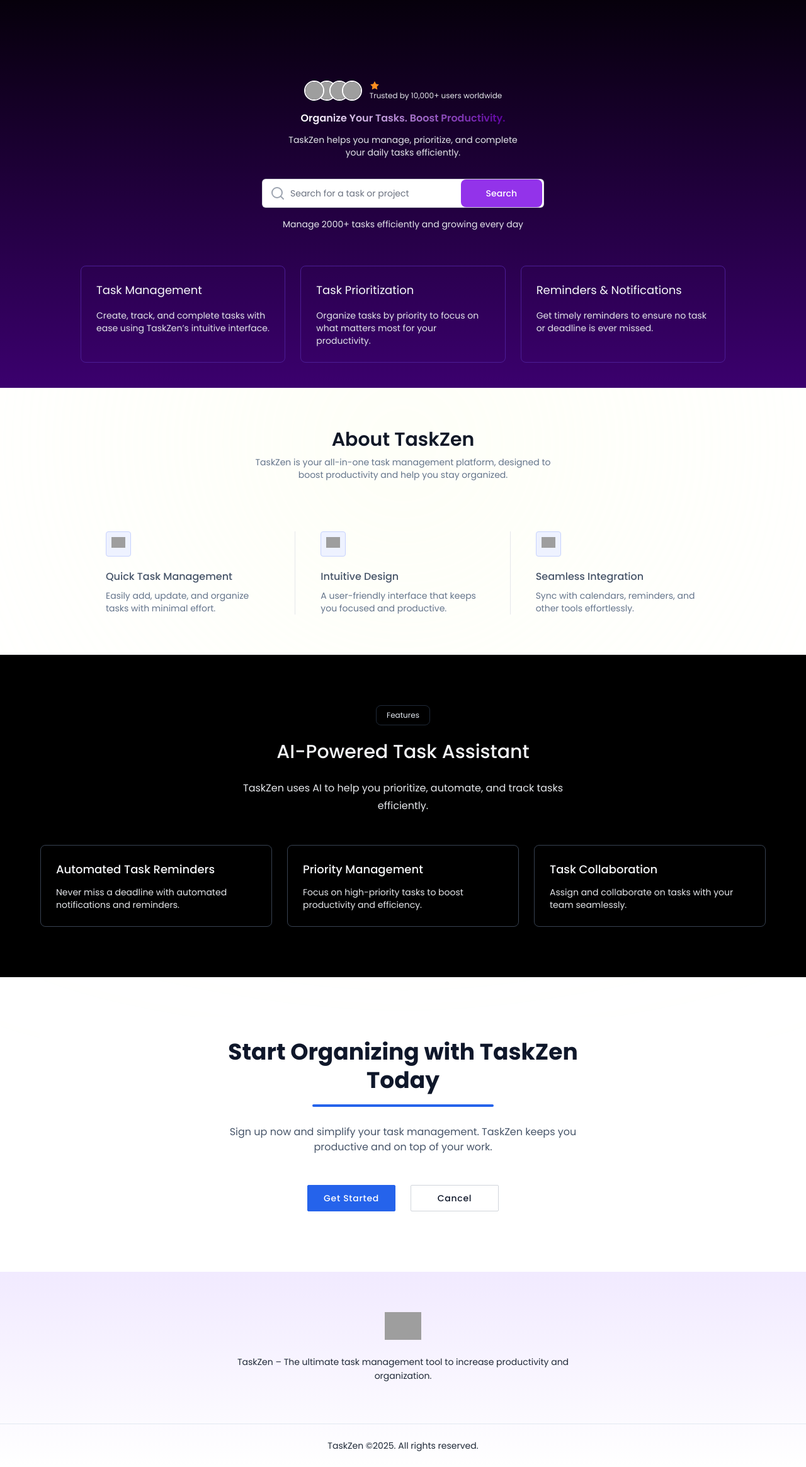
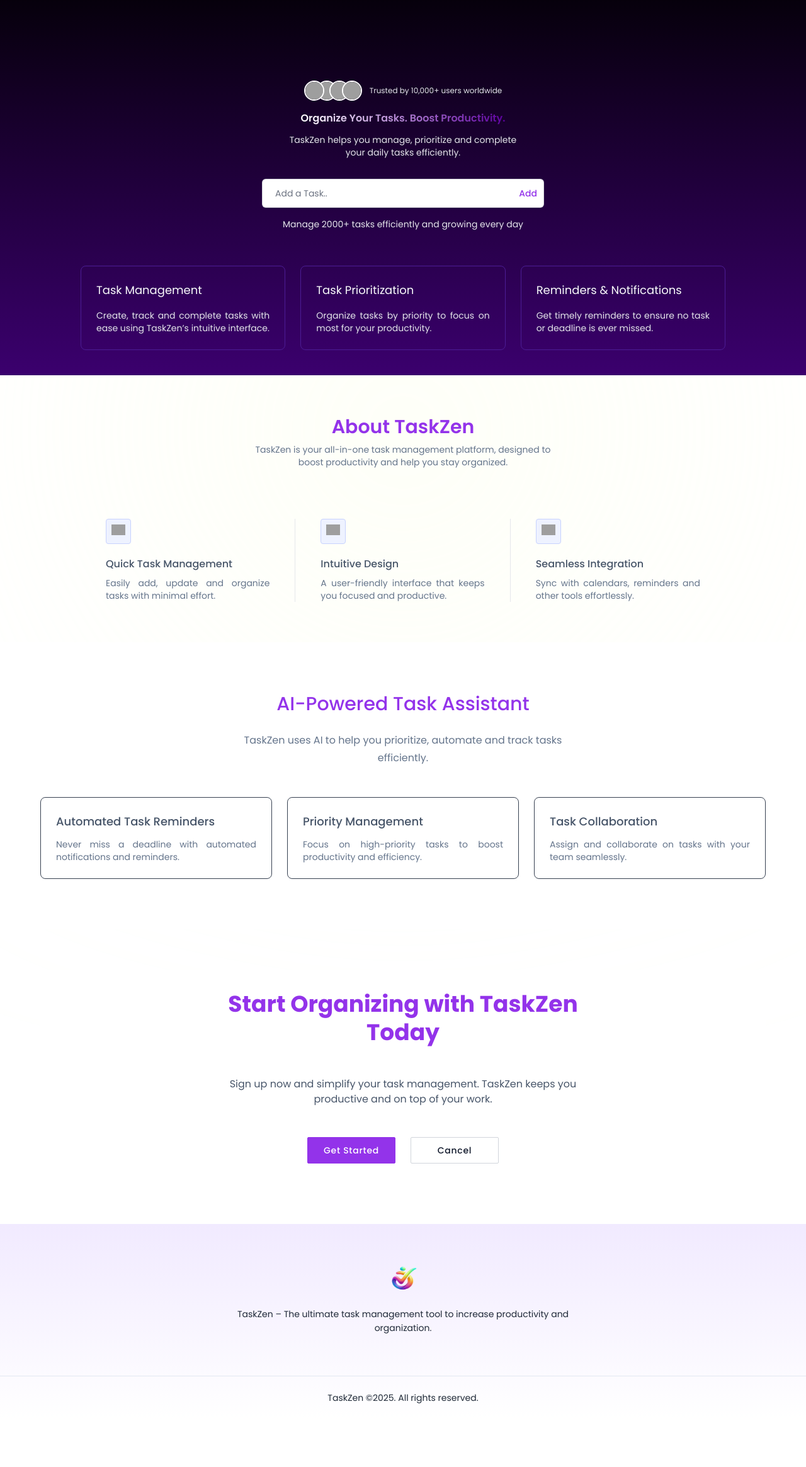
Before and after one commit to pavithira-nilavalagan/taskzen, a Flask app: page / in a window 1280 px wide. Shown: the part 72-2402 px from the top of the page at 63% size. After the commit the page ends 2301 px from the top, so only its background shows below. Run offline with Flask 3, Linux system fonts and the light colour scheme; some libraries are stand-ins or nearby versions; grey boxes are pictures that could not be loaded.

Commit message:
Update index.html

```diff
--- a/templates/index.html
+++ b/templates/index.html
@@ -21,14 +21,14 @@
 <section class='flex flex-col items-center bg-gradient-to-b from-black to-[#3B006E] text-white px-4 pb-10'>
         <nav class="flex items-center justify-between py-3 md:px-16 lg:px-24 xl:px-32 md:py-4 w-full">
             <a href="#">
-                <h1>TaskZen</h1>
+                <h1 class="hover:text-purple-600">TaskZen</h1>
             </a>
             <div id="menu" class="max-md:w-0 max-md:absolute max-md:top-0 max-md:z-10 max-md:left-0 max-md:transition-all max-md:duration-300 max-md:overflow-hidden max-md:h-full max-md:bg-black/50 max-md:backdrop-blur max-md:flex-col max-md:justify-center flex items-center gap-8 text-sm">
-                <a href="#" class="text-gray-200 hover:text-gray-300 menu-item">Home</a>
-                <a href="#about" class="text-gray-200 hover:text-gray-300 menu-item">About</a>
-                <a href="#features" class="text-gray-200 hover:text-gray-300 menu-item">Features</a>
-                <a href="/login" class="text-gray-200 hover:text-gray-300 menu-item">Login</a>
-                <a href="#contact" class="text-gray-200 hover:text-gray-300 menu-item">Contact</a>
+                <a href="#" class="text-gray-200 hover:text-purple-600 menu-item">Home</a>
+                <a href="#about" class="text-gray-200 hover:text-purple-600 menu-item">About</a>
+                <a href="#features" class="text-gray-200 hover:text-purple-600 menu-item">Features</a>
+                <a href="/login" class="text-gray-200 hover:text-purple-600 menu-item">Login</a>
+                <a href="#contact" class="text-gray-200 hover:text-purple-600 menu-item">Contact</a>
 
                 <a href="/register"><button class="md:hidden bg-purple-600 hover:bg-purple-700 text-slate-50 px-10 h-10 rounded-full text-sm transition">
                     Get Started
@@ -63,10 +63,7 @@
             </div>
 
             <div>
-                <div class="flex">
-                    <svg xmlns="http://www.w3.org/2000/svg" width="16" height="16" viewBox="0 0 24 24" fill="none" stroke="currentColor" strokeWidth="2" strokeLinecap="round" strokeLinejoin="round" class="lucide lucide-star text-transparent fill-[#FF8F20]" aria-hidden="true"><path d="M11.525 2.295a.53.53 0 0 1 .95 0l2.31 4.679a2.123 2.123 0 0 0 1.595 1.16l5.166.756a.53.53 0 0 1 .294.904l-3.736 3.638a2.123 2.123 0 0 0-.611 1.878l.882 5.14a.53.53 0 0 1-.771.56l-4.618-2.428a2.122 2.122 0 0 0-1.973 0L6.396 21.01a.53.53 0 0 1-.77-.56l.881-5.139a2.122 2.122 0 0 0-.611-1.879L2.16 9.795a.53.53 0 0 1 .294-.906l5.165-.755a2.122 2.122 0 0 0 1.597-1.16z"></path></svg>
-                    <!-- 5 stars total, same as original -->
-                </div>
+
                 <p class="text-xs text-gray-200">Trusted by 10,000+ users worldwide</p>
             </div>
         </div>
@@ -75,13 +72,12 @@
             Organize Your Tasks. Boost Productivity.
         </h1>
         <p class="text-gray-200 text-sm max-md:px-2 text-center max-w-sm mt-3">
-            TaskZen helps you manage, prioritize, and complete your daily tasks efficiently.
+            TaskZen helps you manage, prioritize and complete your daily tasks efficiently.
         </p>
 
         <div class="mt-8 flex items-center text-sm bg-white h-13 border pl-3 pr-0.5 rounded-md border-gray-500/30 w-full max-w-md">
-            <svg xmlns="http://www.w3.org/2000/svg" width="24" height="24" viewBox="0 0 24 24" fill="none" stroke="currentColor" stroke-width="2" stroke-linecap="round" stroke-linejoin="round" class='text-gray-400 shrink-0'><path d="m21 21-4.34-4.34" /><circle cx="11" cy="11" r="8" /></svg>
-            <input class="px-2 w-full h-full outline-none placeholder:text-gray-500 text-gray-500 bg-transparent rounded-lg" type="text" placeholder="Search for a task or project" />
-            <button type="submit" class="bg-purple-600 hover:bg-purple-700 px-10 h-11 font-medium text-sm rounded-lg">Search</button>
+            <input class="px-2 w-full h-full outline-none placeholder:text-gray-500 text-gray-500 bg-transparent rounded-md" type="text" placeholder="Add a Task.."  required/>
+            <button type="submit" class="text-purple-600 px-2 h-11 font-medium text-sm " onclick="alert('Task added..!')">Add</button>
         </div>
 
         <p class='text-gray-200 mt-4 text-sm'>Manage 2000+ tasks efficiently and growing every day</p>
@@ -90,22 +86,22 @@
             <div class='bg-linear-to-b from-[#2A0150] to-[#090025] hover:-translate-y-1 transition duration-300 border border-violet-900 rounded-lg p-6 space-y-4'>
 
                 <p class='text-lg text-gray-50'>Task Management</p>
-                <p class='text-sm text-gray-200'>Create, track, and complete tasks with ease using TaskZen’s intuitive interface.</p>
+                <p class='text-sm text-gray-200' style="text-align: justify;">Create, track and complete tasks with ease using TaskZen’s intuitive interface.</p>
             </div>
             <div class='bg-linear-to-b from-[#2A0150] to-[#090025] hover:-translate-y-1 transition duration-300 border border-violet-900 rounded-lg p-6 space-y-4'>
                 <p class='text-lg text-gray-50'>Task Prioritization</p>
-                <p class='text-sm text-gray-200'>Organize tasks by priority to focus on what matters most for your productivity.</p>
+                <p class='text-sm text-gray-200' style="text-align: justify;">Organize tasks by priority to focus on most for your productivity.</p>
             </div>
             <div class='bg-linear-to-b from-[#2A0150] to-[#090025] hover:-translate-y-1 transition duration-300 border border-violet-900 rounded-lg p-6 space-y-4'>
                 <p class='text-lg text-gray-50'>Reminders & Notifications</p>
-                <p class='text-sm text-gray-200'>Get timely reminders to ensure no task or deadline is ever missed.</p>
+                <p class='text-sm text-gray-200' style="text-align: justify;">Get timely reminders to ensure no task or deadline is ever missed.</p>
             </div>
         </div>
 </section>
 
 <!-- ABOUT SECTION -->
 <section id="about" class="max-w-6xl mx-auto px-4 md:px-0 py-16">
-<h1 class="text-3xl font-semibold text-center mx-auto">About TaskZen</h1>
+<h1 class="text-3xl font-semibold text-center mx-auto text-purple-600">About TaskZen</h1>
 <p class="text-sm text-slate-500 text-center mt-2 max-w-lg mx-auto">
     TaskZen is your all-in-one task management platform, designed to boost productivity and help you stay organized.
 </p>
@@ -117,7 +113,7 @@
         </div>
         <div class="mt-5 space-y-2">
             <h3 class="text-base font-medium text-slate-600">Quick Task Management</h3>
-            <p class="text-sm text-slate-500">Easily add, update, and organize tasks with minimal effort.</p>
+            <p class="text-sm text-slate-500" style="text-align: justify;">Easily add, update and organize tasks with minimal effort.</p>
         </div>
     </div>
     <div class="py-10 border-b border-gray-200 md:py-0 lg:border-r md:border-b-0 md:px-10">
@@ -126,7 +122,7 @@
         </div>
         <div class="mt-5 space-y-2">
             <h3 class="text-base font-medium text-slate-600">Intuitive Design</h3>
-            <p class="text-sm text-slate-500">A user-friendly interface that keeps you focused and productive.</p>
+            <p class="text-sm text-slate-500" style="text-align: justify;">A user-friendly interface that keeps you focused and productive.</p>
         </div>
     </div>
     <div class="py-10 border-b border-gray-200 md:py-0 md:border-b-0 md:px-10">
@@ -135,29 +131,28 @@
         </div>
         <div class="mt-5 space-y-2">
             <h3 class="text-base font-medium text-slate-600">Seamless Integration</h3>
-            <p class="text-sm text-slate-500">Sync with calendars, reminders, and other tools effortlessly.</p>
+            <p class="text-sm text-slate-500" style="text-align: justify;">Sync with calendars, reminders and other tools effortlessly.</p>
         </div>
     </div>
 </div>
 </section>
 
 <!-- FEATURES SECTION -->
-<section class="py-20 px-4 bg-black flex flex-col justify-center items-center gap-6" id="features">
-    <button class='px-4 h-8 border border-gray-800 text-slate-200 text-xs rounded-lg'>Features</button>
-    <h2 class="text-3xl md:text-[40px]/12 font-medium text-gray-100 max-w-lg text-center leading-tight">AI-Powered Task Assistant</h2>
-    <p class='text-base/7 text-gray-200 max-w-xl text-center'>TaskZen uses AI to help you prioritize, automate, and track tasks efficiently.</p>
+<section class="py-20 px-4 bg-white flex flex-col justify-center items-center gap-6" id="features">
+    <h2 class="text-3xl md:text-[40px]/12 font-medium text-purple-600 max-w-lg text-center leading-tight">AI-Powered Task Assistant</h2>
+    <p class='text-base/7 text-slate-500 max-w-xl text-center'>TaskZen uses AI to help you prioritize, automate and track tasks efficiently.</p>
     <div class="relative max-w-6xl mx-auto grid grid-cols-1 md:grid-cols-2 lg:grid-cols-3 gap-6 mt-6">
         <div class='bg-linear-to-b from-[#020204] to-[#191130] border border-gray-700 rounded-lg p-6 space-y-3 hover:-translate-y-1 transition duration-300'>
-            <p class='font-medium text-lg text-gray-100'>Automated Task Reminders</p>
-            <p class='text-sm/5 text-gray-200'>Never miss a deadline with automated notifications and reminders.</p>
+            <p class='font-medium text-lg text-slate-600'>Automated Task Reminders</p>
+            <p class='text-sm/5 text-slate-500' style="text-align: justify;">Never miss a deadline with automated notifications and reminders.</p>
         </div>
         <div class='bg-linear-to-b from-[#020204] to-[#191130] border border-gray-700 rounded-lg p-6 space-y-3 hover:-translate-y-1 transition duration-300'>
-            <p class='font-medium text-lg text-gray-100'>Priority Management</p>
-            <p class='text-sm/5 text-gray-200'>Focus on high-priority tasks to boost productivity and efficiency.</p>
+            <p class='font-medium text-lg text-slate-600'>Priority Management</p>
+            <p class='text-sm/5 text-slate-500' style="text-align: justify;">Focus on high-priority tasks to boost productivity and efficiency.</p>
         </div>
         <div class='bg-linear-to-b from-[#020204] to-[#191130] border border-gray-700 rounded-lg p-6 space-y-3 hover:-translate-y-1 transition duration-300'>
-            <p class='font-medium text-lg text-gray-100'>Task Collaboration</p>
-            <p class='text-sm/5 text-gray-200'>Assign and collaborate on tasks with your team seamlessly.</p>
+            <p class='font-medium text-lg text-slate-600'>Task Collaboration</p>
+            <p class='text-sm/5 text-slate-500' style="text-align: justify;">Assign and collaborate on tasks with your team seamlessly.</p>
         </div>
     </div>
 </section>
@@ -168,15 +163,15 @@
 <section id="contact" class="max-w-6xl mx-auto px-4 md:px-0 py-16" id="contact">
   <div class="bg-white p-6 sm:p-8">
     <div class="max-w-xl mx-auto text-center">
-      <div class="relative after:absolute after:-bottom-5 after:h-1 after:w-1/2 after:bg-blue-600 after:left-0 after:right-0 after:mx-auto after:rounded-full">
-        <h2 class="text-slate-900 text-4xl font-bold !leading-tight">Start Organizing with TaskZen Today</h2>
+      <div class="relative after:absolute after:-bottom-5 after:h-1 after:w-1/2 after:bg-none after:left-0 after:right-0 after:mx-auto after:rounded-full">
+        <h2 class="text-purple-600 text-4xl font-bold !leading-tight">Start Organizing with TaskZen Today</h2>
       </div>
       <div class="mt-12">
         <p class="text-slate-600 text-base">Sign up now and simplify your task management. TaskZen keeps you productive and on top of your work.</p>
       </div>
 
       <div class="flex max-sm:flex-col justify-center gap-6 mt-12 max-w-xs mx-auto">
-        <a href="/register" class="min-w-[140px] rounded-sm cursor-pointer px-4 py-2.5 text-sm tracking-wider font-medium outline-none border text-white border-blue-600 bg-blue-600 hover:bg-transparent hover:text-blue-600 transition-all duration-300">Get Started</a>
+        <a href="/register" class="min-w-[140px] rounded-sm cursor-pointer px-4 py-2.5 text-sm tracking-wider font-medium outline-none border text-white border-purple-600 bg-purple-600 hover:bg-transparent hover:text-purple-600 transition-all duration-300">Get Started</a>
         <a href="/" class="text-slate-900 min-w-[140px] rounded-sm cursor-pointer px-4 py-2.5 text-sm tracking-wider font-medium outline-none border border-gray-300 hover:bg-gray-100 transition-all duration-300">Cancel</a>
       </div>
     </div>
@@ -187,7 +182,7 @@
 <footer class="w-full bg-gradient-to-b from-[#F1EAFF] to-[#FFFFFF] text-gray-800">
   <div class="max-w-7xl mx-auto px-6 py-16 flex flex-col items-center">
     <div class="flex items-center space-x-3 mb-6">
-      <img alt="" class="h-11" src="https://raw.githubusercontent.com/prebuiltui/prebuiltui/main/assets/dummyLogo/prebuiltuiLogoSquareShapeDark.svg" />
+      <img alt="" class="h-11" src="../static/image/taskzen_logo.png"/>
     </div>
     <p class="text-center max-w-xl text-sm font-normal leading-relaxed">
       TaskZen – The ultimate task management tool to increase productivity and organization.
```
